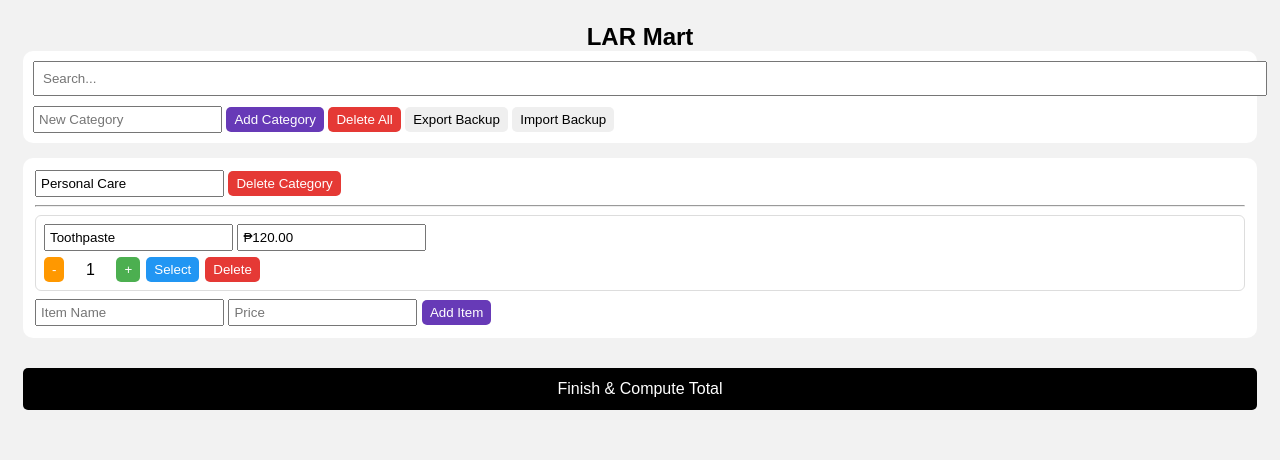
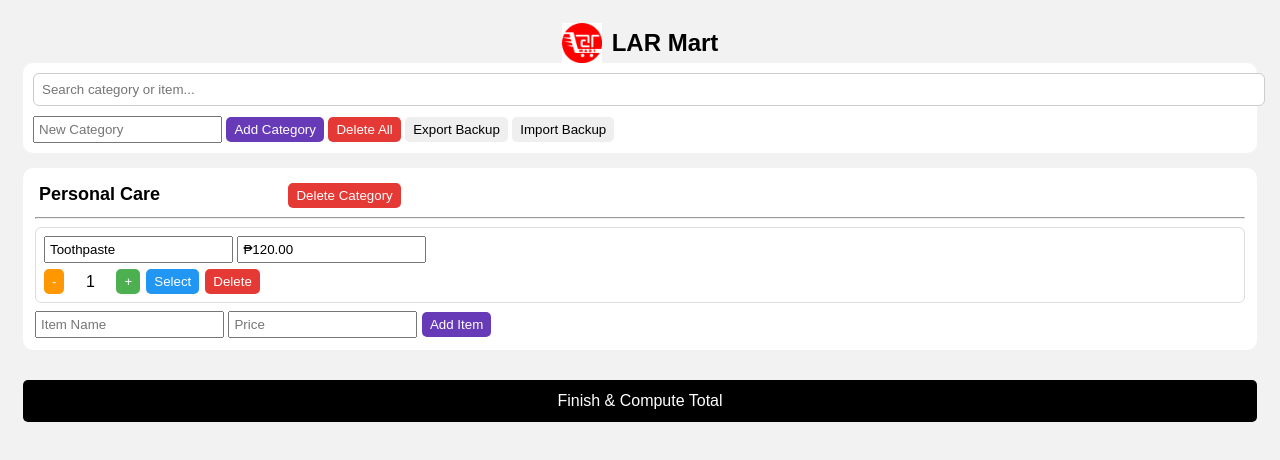
Before and after one commit to larmartapp/larmart, a plain HTML site: page index.html in a window 1280 px wide. Drawn offline with Linux system fonts and the light colour scheme.

Commit message:
Refactor HTML structure and styles for LAR Mart

```diff
--- a/index.html
+++ b/index.html
@@ -4,10 +4,6 @@
 <meta charset="UTF-8">
 <meta name="viewport" content="width=device-width, initial-scale=1.0">
 <title>LAR Mart</title>
-
-<!-- PWA Settings -->
-<link rel="manifest" href="manifest.json">
-<meta name="theme-color" content="#000000">
 
 <style>
 body{
@@ -17,10 +13,19 @@ body{
 }
 
 .header{
-  text-align:center;
+  display:flex;
+  align-items:center;
+  justify-content:center;
+  gap:10px;
 }
 
-h2{ margin:0; }
+.logo{
+  height:40px;
+}
+
+h2{
+  margin:0;
+}
 
 .top-add{
   background:white;
@@ -52,6 +57,13 @@ h2{ margin:0; }
 }
 
 input{ padding:4px; }
+
+.category-name{
+  font-weight:bold;
+  font-size:18px;
+  border:none;
+  background:transparent;
+}
 
 .qty{
   width:40px;
@@ -86,8 +98,10 @@ button{
 
 #searchBar{
   width:100%;
+  margin-bottom:10px;
   padding:8px;
-  margin-bottom:10px;
+  border-radius:6px;
+  border:1px solid #ccc;
 }
 </style>
 </head>
@@ -95,11 +109,12 @@ button{
 <body>
 
 <div class="header">
+  <img src="logo.png" class="logo">
   <h2>LAR Mart</h2>
 </div>
 
 <div class="top-add">
-  <input id="searchBar" placeholder="Search..." onkeyup="render()">
+  <input id="searchBar" placeholder="Search category or item..." onkeyup="render()">
   <input id="newCategory" placeholder="New Category">
   <button class="add" onclick="addCategory()">Add Category</button>
   <button class="delete" onclick="deleteAll()">Delete All</button>
@@ -141,21 +156,30 @@ function render(){
   const list=document.getElementById("list");
   list.innerHTML="";
 
-  const search=document.getElementById("searchBar").value.toLowerCase();
+  const searchValue=document.getElementById("searchBar").value.toLowerCase();
 
-  const sorted=Object.keys(groceries).sort((a,b)=>a.localeCompare(b));
+  const sortedCategories=Object.keys(groceries).sort((a,b)=>a.localeCompare(b));
 
-  sorted.forEach(category=>{
+  sortedCategories.forEach(category=>{
 
-    if(search && !category.toLowerCase().includes(search) &&
-       !groceries[category].some(i=>i.name.toLowerCase().includes(search)))
-       return;
+    const categoryMatch=category.toLowerCase().includes(searchValue);
+
+    let hasMatch=false;
+
+    groceries[category].forEach(item=>{
+      if(item.name.toLowerCase().includes(searchValue) || categoryMatch){
+        hasMatch=true;
+      }
+    });
+
+    if(searchValue && !hasMatch) return;
 
     const catDiv=document.createElement("div");
     catDiv.className="category";
 
     catDiv.innerHTML=`
-      <input value="${category}"
+      <input class="category-name"
+        value="${category}"
         onchange="renameCategory('${category}',this.value)">
       <button class="delete"
         onclick="deleteCategory('${category}')">
@@ -166,7 +190,10 @@ function render(){
 
     groceries[category].forEach((item,index)=>{
 
-      if(search && !item.name.toLowerCase().includes(search)) return;
+      if(searchValue &&
+         !categoryMatch &&
+         !item.name.toLowerCase().includes(searchValue))
+         return;
 
       const itemDiv=document.createElement("div");
       itemDiv.className="item";
@@ -185,13 +212,17 @@ function render(){
         <div class="row">
           <button class="minus"
             onclick="changeQty('${category}',${index},-1)">-</button>
+
           <span class="qty">${item.qty}</span>
+
           <button class="plus"
             onclick="changeQty('${category}',${index},1)">+</button>
+
           <button class="select"
             onclick="toggleSelect('${category}',${index})">
             ${item.selected ? "Unselect":"Select"}
           </button>
+
           <button class="delete"
             onclick="deleteItem('${category}',${index})">
             Delete
@@ -202,39 +233,17 @@ function render(){
       catDiv.appendChild(itemDiv);
     });
 
-    catDiv.innerHTML+=`
+    catDiv.innerHTML += `
       <input id="item-${category}" placeholder="Item Name">
       <input id="price-${category}" type="number" placeholder="Price">
-      <button class="add" onclick="addItem('${category}')">Add Item</button>
+      <button class="add"
+        onclick="addItem('${category}')">
+        Add Item
+      </button>
     `;
 
     list.appendChild(catDiv);
   });
-}
-
-/* All existing logic unchanged */
-
-function addCategory(){
-  const name=document.getElementById("newCategory").value.trim();
-  if(!name || groceries[name]) return;
-  groceries[name]=[];
-  save();
-  render();
-}
-
-function renameCategory(oldName,newName){
-  newName=newName.trim();
-  if(!newName || groceries[newName]) return;
-  groceries[newName]=groceries[oldName];
-  delete groceries[oldName];
-  save();
-  render();
-}
-
-function deleteCategory(category){
-  delete groceries[category];
-  save();
-  render();
 }
 
 function addItem(category){
@@ -249,6 +258,36 @@ function addItem(category){
     selected:false
   });
 
+  save();
+  render();
+}
+
+function formatPrice(input, category, index){
+  let value=parseFloat(input.value)||0;
+  groceries[category][index].price=value;
+  input.value="₱"+value.toFixed(2);
+  save();
+}
+
+function renameCategory(oldName,newName){
+  newName=newName.trim();
+  if(!newName || groceries[newName]) return;
+  groceries[newName]=groceries[oldName];
+  delete groceries[oldName];
+  save();
+  render();
+}
+
+function addCategory(){
+  const name=document.getElementById("newCategory").value.trim();
+  if(!name || groceries[name]) return;
+  groceries[name]=[];
+  save();
+  render();
+}
+
+function deleteCategory(category){
+  delete groceries[category];
   save();
   render();
 }
@@ -301,13 +340,7 @@ function computeTotal(){
   alert("Total: ₱"+total.toFixed(2));
 }
 
-function formatPrice(input,category,index){
-  let value=parseFloat(input.value)||0;
-  groceries[category][index].price=value;
-  input.value="₱"+value.toFixed(2);
-  save();
-}
-
+/* BACKUP SYSTEM */
 function exportData(){
   const data=JSON.stringify(groceries);
   const blob=new Blob([data],{type:"application/json"});
@@ -328,7 +361,7 @@ function importData(event){
       groceries=JSON.parse(e.target.result);
       save();
       render();
-      alert("Backup Restored!");
+      alert("Backup Restored Successfully!");
     }catch{
       alert("Invalid backup file.");
     }
```
